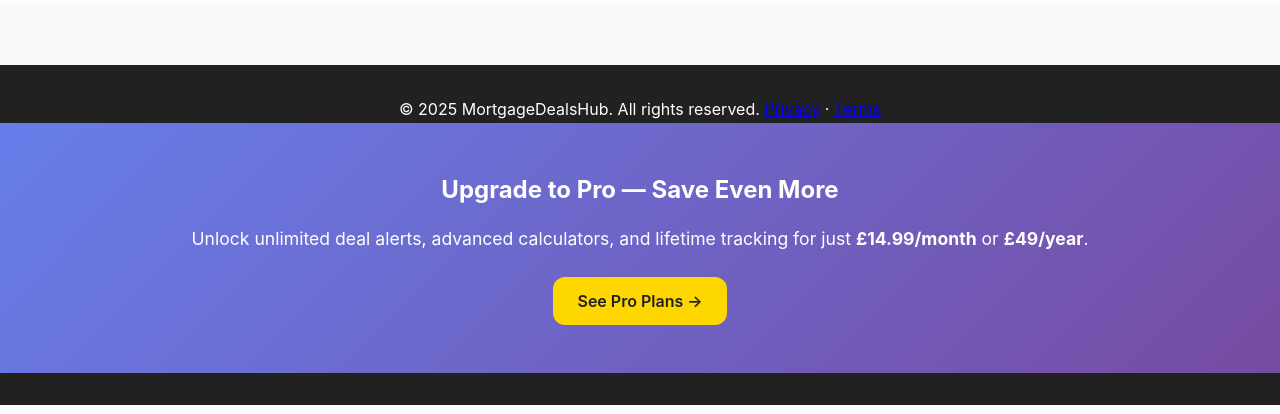
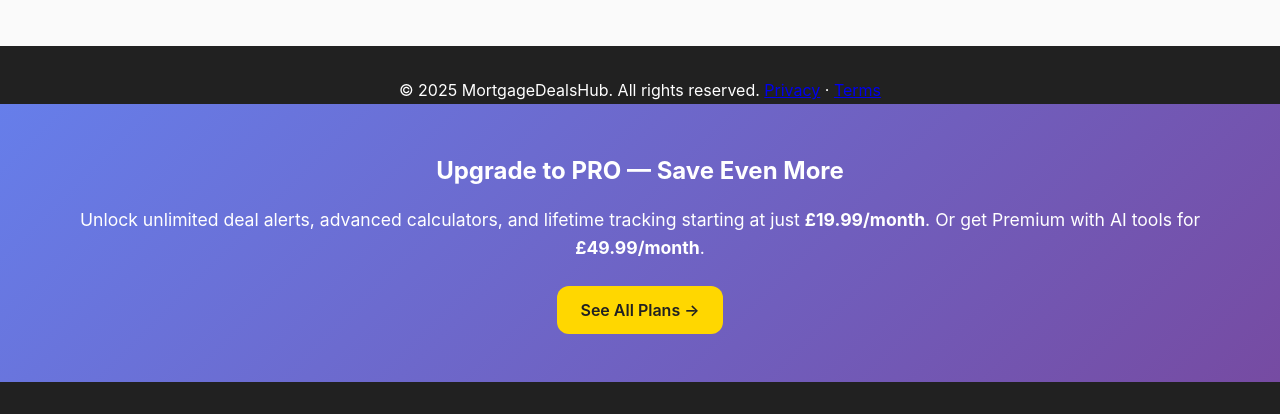
Before and after one commit to namenotav/mortgagemaster, a Flask app: page / in a window 1280 px wide. Shown: the part 5338-5752 px from the top of the page. Run offline with Flask 3, Linux system fonts and the light colour scheme; some libraries are stand-ins or nearby versions.

Commit message:
💰 UPDATE: Fix all pricing across homepage, dashboard, and search results
Updated Pricing Throughout Site:
- OLD: £49/year, £14.99/month
- NEW: PRO £19.99/month, Premium £49.99/month

Files Updated:

1. templates/index.html:
   - Comparison table: Changed from "£49/year or £14.99/month" to "£19.99/month"
   - Footer teaser: Updated to show both tiers (£19.99 PRO, £49.99 Premium)
   - Removed confusing dual pricing display

2. templates/dashboard.html:
   - Changed "Upgrade for £49" to "Get PRO for £19.99/month"
   - Changed "Subscribe for £14.99/month" to "Get Premium for £49.99/month"
   - Updated button routes to use upgrade_monthly and upgrade_premium

3. templates/search_results.html:
   - Free user notice: £49/year → £19.99/month
   - Locked deals header: £49/year → £19.99/month
   - Upgrade CTA: £49/year → £19.99/month
   - PRO features mini: £49/year → £19.99/month
   - Money-back guarantee: 30-day → 7-day (more realistic)

All pricing now consistently shows:
✅ PRO: £19.99/month
✅ Premium: £49.99/month

No more confusing yearly pricing that doesn't exist!

```diff
--- a/templates/index.html
+++ b/templates/index.html
@@ -331,8 +331,7 @@
                 <div class="comparison-badge">MOST POPULAR</div>
                 <div class="comparison-header pro-header">
                     <h3>PRO</h3>
-                    <p class="price">£49<span>/year</span></p>
-                    <p class="price-note">or £14.99/month</p>
+                    <p class="price">£19.99<span>/month</span></p>
                 </div>
                 <ul class="comparison-features">
                     <li class="feature-yes">Advanced mortgage calculator</li>
@@ -424,12 +423,12 @@
 
     <section class="pro-teaser">
       <div class="container text-center">
-        <h2>Upgrade to Pro — Save Even More</h2>
+        <h2>Upgrade to PRO — Save Even More</h2>
         <p>
-          Unlock unlimited deal alerts, advanced calculators, and lifetime tracking for just
-          <strong>£14.99/month</strong> or <strong>£49/year</strong>.
+          Unlock unlimited deal alerts, advanced calculators, and lifetime tracking starting at just
+          <strong>£19.99/month</strong>. Or get Premium with AI tools for <strong>£49.99/month</strong>.
         </p>
-        <a href="{{ url_for('upgrade') }}" class="btn-upgrade">See Pro Plans →</a>
+        <a href="{{ url_for('upgrade') }}" class="btn-upgrade">See All Plans →</a>
       </div>
     </section>
   </footer>
```
Also changed, not shown: templates/dashboard.html (+3 -4 lines), templates/search_results.html (+5 -5 lines).
